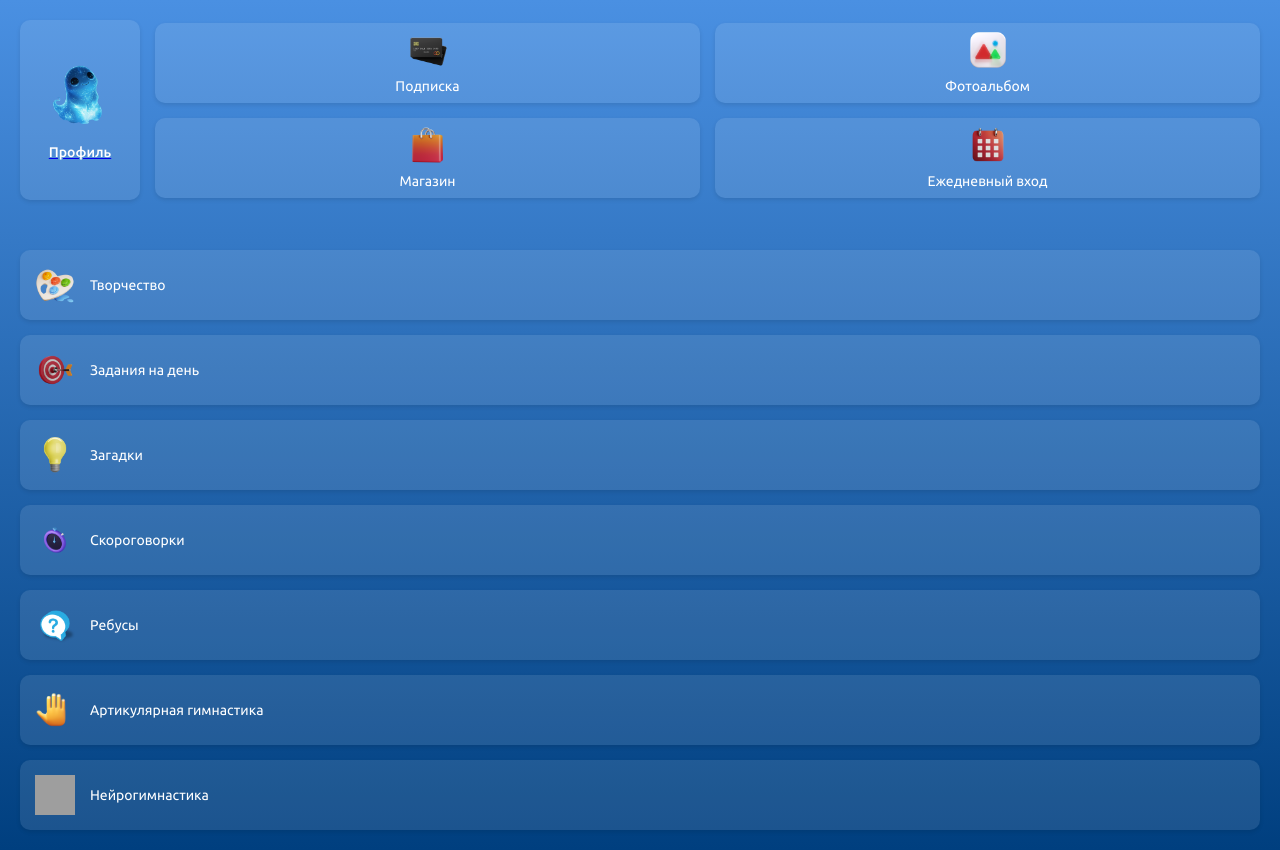
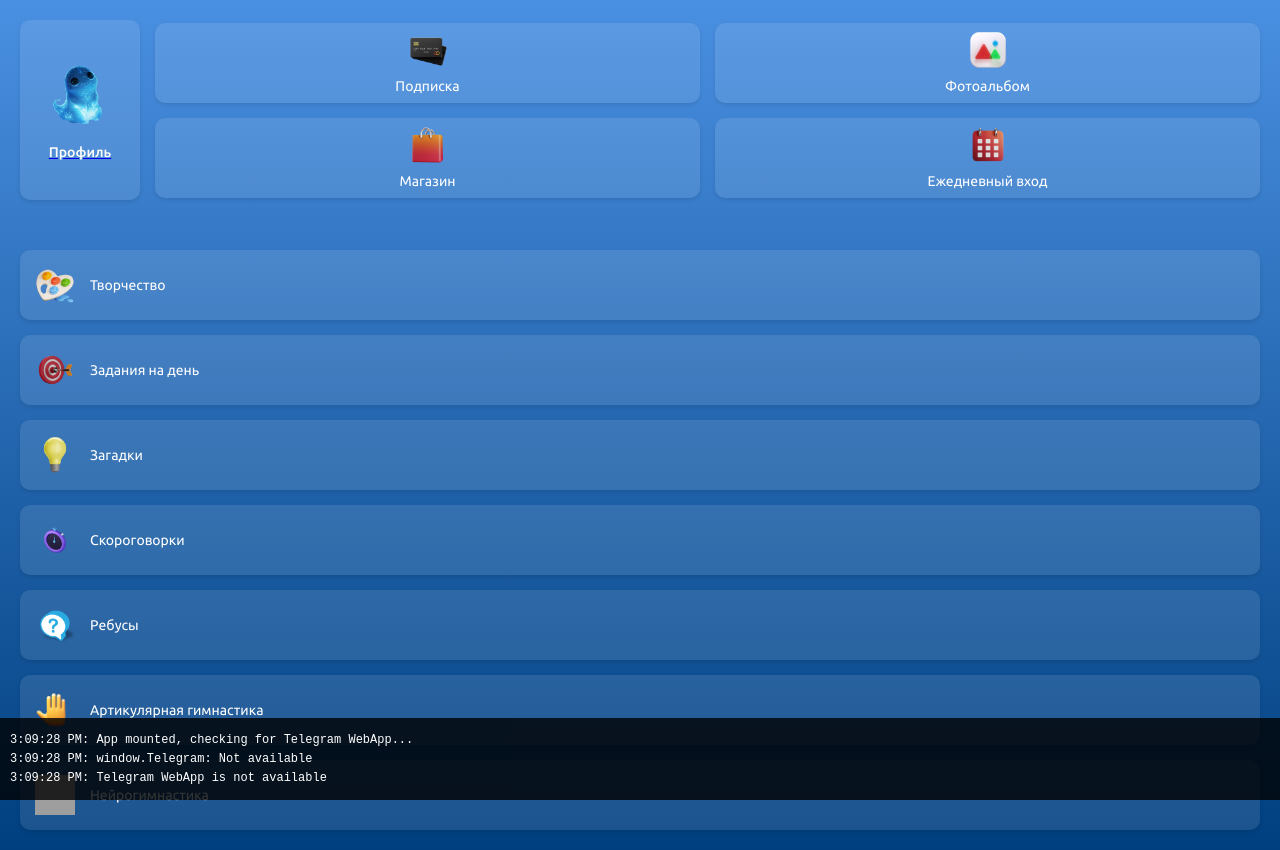
Before and after one commit to GenioFalco/Razvivashka, a Vue app in the folder frontend/: page / in a window 1280 px wide. Built offline with nearby package versions, Linux system fonts and the light colour scheme; grey boxes are pictures that could not be loaded.

Commit message:
Add Telegram WebApp script and debug logging to App.vue

```diff
--- a/frontend/index.html
+++ b/frontend/index.html
@@ -8,6 +8,8 @@
   </head>
   <body>
     <div id="app"></div>
+    <!-- Подключаем скрипт Telegram Mini App -->
+    <script src="https://telegram.org/js/telegram-web-app.js"></script>
     <!-- Подключаем главный скрипт -->
     <script type="module" src="/src/main.js"></script>
   </body>
--- a/frontend/src/App.vue
+++ b/frontend/src/App.vue
@@ -1,34 +1,54 @@
 <template>
   <div id="app">
+    <div v-if="logs.length" class="debug-logs">
+      <div v-for="(log, index) in logs" :key="index" class="log-item">
+        {{ log }}
+      </div>
+    </div>
     <router-view />
   </div>
 </template>
 
 <script>
-import { ref, onMounted, watch } from "vue";
+import { ref, onMounted } from "vue";
 import { useRouter } from "vue-router";
 
 export default {
   setup() {
     const router = useRouter();
     const historyStack = ref([]); // История маршрутов
+    const logs = ref([]); // Массив для хранения логов
+
+    // Функция для добавления логов
+    const addLog = (message) => {
+      logs.value.push(`${new Date().toLocaleTimeString()}: ${message}`);
+      if (logs.value.length > 10) logs.value.shift(); // Храним только последние 10 логов
+    };
 
     onMounted(() => {
+      addLog("App mounted, checking for Telegram WebApp...");
+      addLog("window.Telegram: " + (window.Telegram ? "Available" : "Not available"));
+
       if (!window.Telegram || !window.Telegram.WebApp) {
-        console.warn("Telegram WebApp is not available");
+        addLog("Telegram WebApp is not available");
         return;
       }
 
       const WebApp = window.Telegram.WebApp;
-      const BackButton = WebApp.BackButton;
+      addLog("WebApp object initialized");
 
       // Инициализация WebApp
       WebApp.ready();
       WebApp.expand();
 
+      // Инициализация кнопки "Назад"
+      const BackButton = WebApp.BackButton;
+      addLog("BackButton object initialized");
+
       // Следим за изменением маршрута
       router.afterEach((to, from) => {
-        console.log("Route changed:", { to, from });
+        addLog(`Route changed from ${from.path} to ${to.path}`);
+        addLog(`History stack: ${JSON.stringify(historyStack.value)}`);
 
         if (from.path && from.path !== to.path) {
           historyStack.value.push(from.path);
@@ -36,31 +56,45 @@ export default {
 
         if (to.path === "/") {
           historyStack.value = [];
-          BackButton.hide(); // На главной скрываем кнопку
+          addLog("Hiding back button on home page");
+          BackButton.hide();
         } else {
-          BackButton.show(); // Показываем кнопку на других страницах
+          addLog(`Showing back button on page: ${to.path}`);
+          BackButton.show();
         }
       });
 
       // Обработчик нажатия на кнопку "Назад"
       BackButton.onClick(() => {
+        addLog("Back button clicked");
+        addLog(`Current history stack: ${JSON.stringify(historyStack.value)}`);
+
         if (historyStack.value.length > 0) {
           const previousPath = historyStack.value.pop();
+          addLog(`Navigating to previous path: ${previousPath}`);
           router.push(previousPath);
         } else {
+          addLog("No history, returning to home");
           router.push("/");
         }
       });
 
-      // Проверяем начальный маршрут и скрываем кнопку на главной
-      if (router.currentRoute.value.path === "/") {
+      // Проверяем начальный маршрут
+      const currentPath = router.currentRoute.value.path;
+      addLog(`Initial route: ${currentPath}`);
+
+      if (currentPath === "/") {
+        addLog("Initial route is home, hiding back button");
         BackButton.hide();
       } else {
+        addLog("Initial route is not home, showing back button");
         BackButton.show();
       }
     });
 
-    return {};
+    return {
+      logs
+    };
   },
 };
 </script>
@@ -138,4 +172,24 @@ html, body {
   --tg-theme-button-color: #64b5f6;
   --tg-theme-secondary-bg-color: #2f2f2f;
 }
+
+.debug-logs {
+  position: fixed;
+  bottom: 0;
+  left: 0;
+  right: 0;
+  background: rgba(0, 0, 0, 0.8);
+  color: white;
+  font-size: 12px;
+  z-index: 9999;
+  max-height: 200px;
+  overflow-y: auto;
+  padding: 10px;
+}
+
+.log-item {
+  margin: 5px 0;
+  text-align: left;
+  font-family: monospace;
+}
 </style>
--- a/frontend/src/views/ProfileView.vue
+++ b/frontend/src/views/ProfileView.vue
@@ -617,7 +617,6 @@ header {
   z-index: 20;
   margin-bottom: -5%;
   pointer-events: none;
-  background: rgba(255, 255, 255, 0.05);
   border-radius: 1rem;
   padding: 1rem;
 }
```
